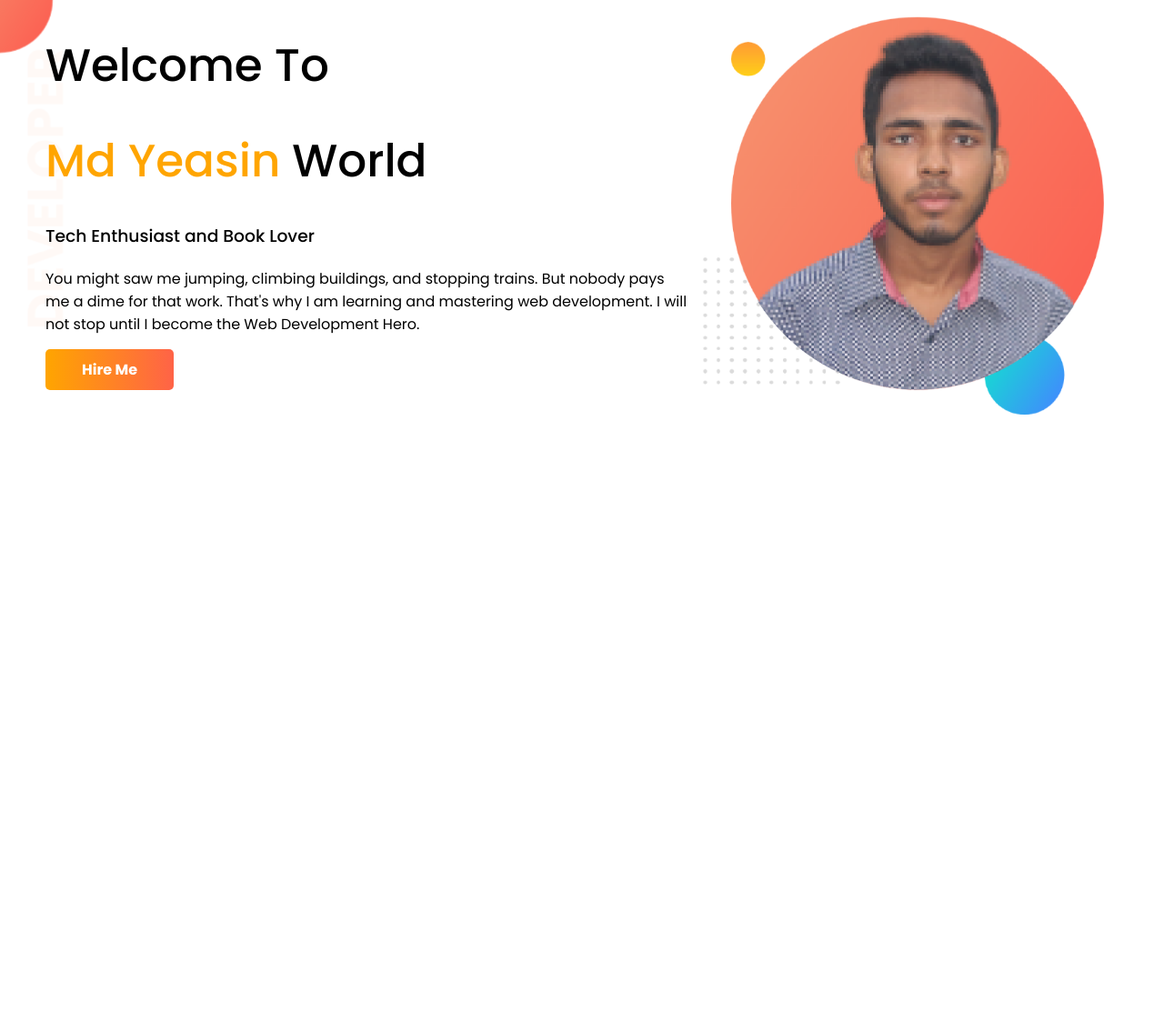
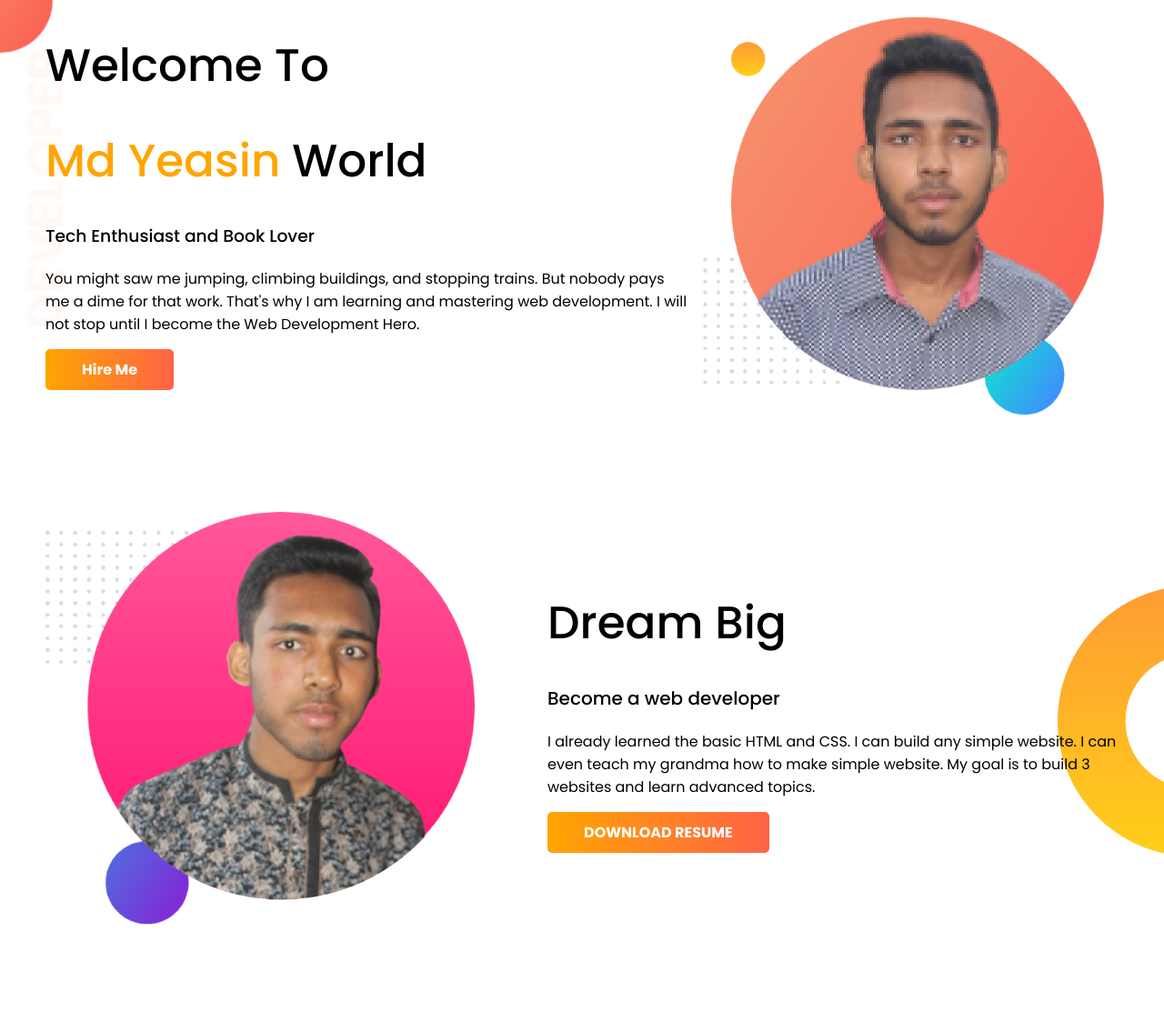
Before and after one commit to mdYeasin-cmd/developer_portfolio, a plain HTML site: page index.html in a window 1280 px wide. Shown: the whole page at 91% size. Before the commit the page ends 800 px from the top, so only its background shows below. Drawn offline with Linux system fonts and the light colour scheme.

Commit message:
dream big section

```diff
--- a/css/style.css
+++ b/css/style.css
@@ -71,3 +71,44 @@ a{
     margin-top: 15px;
 }
 /* //Banner Section CSS End */
+
+/* Dream Section CSS Start */
+#dreamBig{
+    padding: 100px 0;
+    background-image: url('../images/dream-bg.png');
+    background-repeat: no-repeat;
+    background-position: center right;
+}
+#dreamBig .row{
+    align-items: center;
+}
+#dreamBig .dreamBig_img{
+    width: 40%;
+}
+#dreamBig .dreamBig_img img{
+    width: 100%;
+}
+#dreamBig .dreamBig_content{
+    width: 60%;
+    padding-left: 80px;
+}
+#dreamBig .dreamBig_content h2{
+    font-size: 50px;
+    font-weight: 500;
+}
+#dreamBig .dreamBig_content h3{
+    font-size: 20px;
+    font-weight: 500;
+    margin: 30px 0 20px;
+}
+#dreamBig .dreamBig_content a.resumeBtn{
+    display: inline-block;
+    font-weight: 700;
+    color: #fff;
+    padding: 10px 40px;
+    text-transform: uppercase;
+    background-image: linear-gradient(to right, orange, tomato);
+    border-radius: 5px;
+    margin-top: 15px;
+}
+/* //Dream Section CSS End */
--- a/index.html
+++ b/index.html
@@ -39,5 +39,25 @@
     </section>
     <!-- //Banner Section End -->
 
+    <!-- Dream Section Start -->
+    <section id="dreamBig">
+        <div class="container">
+            <div class="row">
+                <div class="dreamBig_img">
+                    <img src="images/my-bg2-01.png" alt="">
+                </div>
+                <div class="dreamBig_content">
+                    <h2>Dream Big</h2>
+                    <h3>Become a web developer</h3>
+                    <p>
+                        I already learned the basic HTML and CSS. I can build any simple website. I can even teach my grandma how to make simple website. My goal is to build 3 websites and learn advanced topics.
+                    </p>
+                    <a class="resumeBtn" href="#">Download Resume</a>
+                </div>
+            </div>
+        </div>
+    </section>
+    <!-- //Dream Section End -->
+
 </body>
 </html>
```
